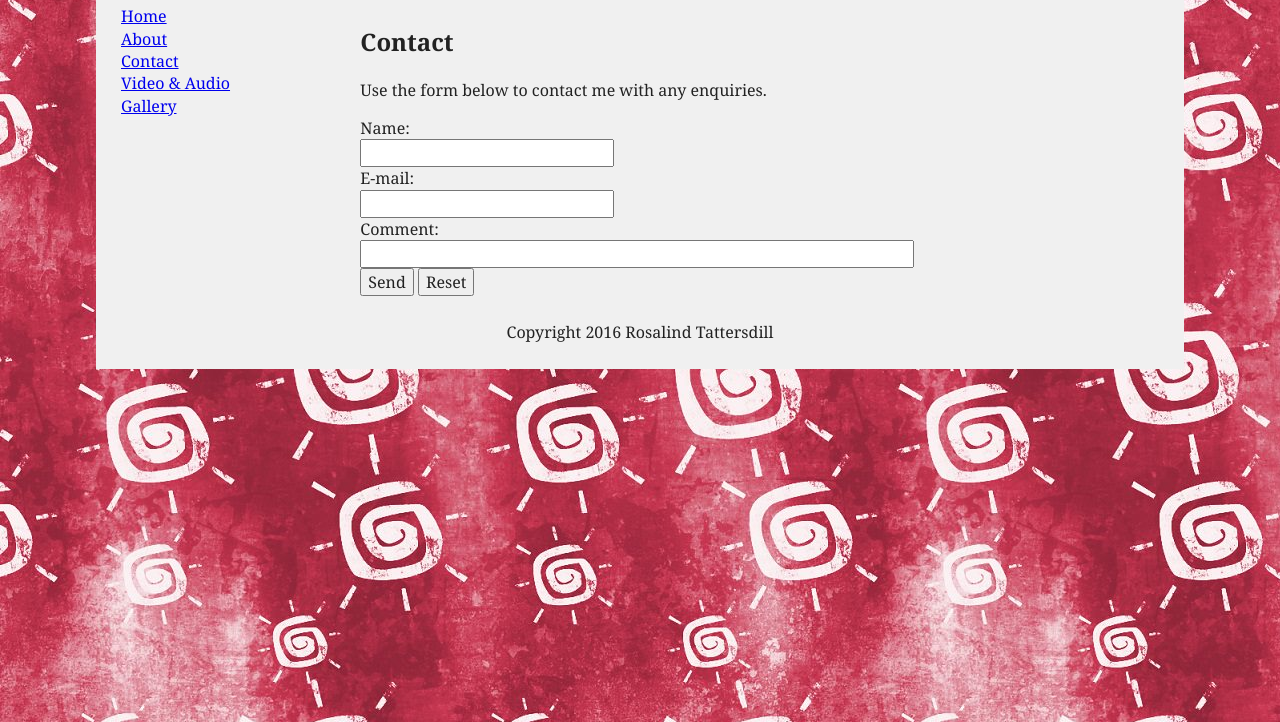
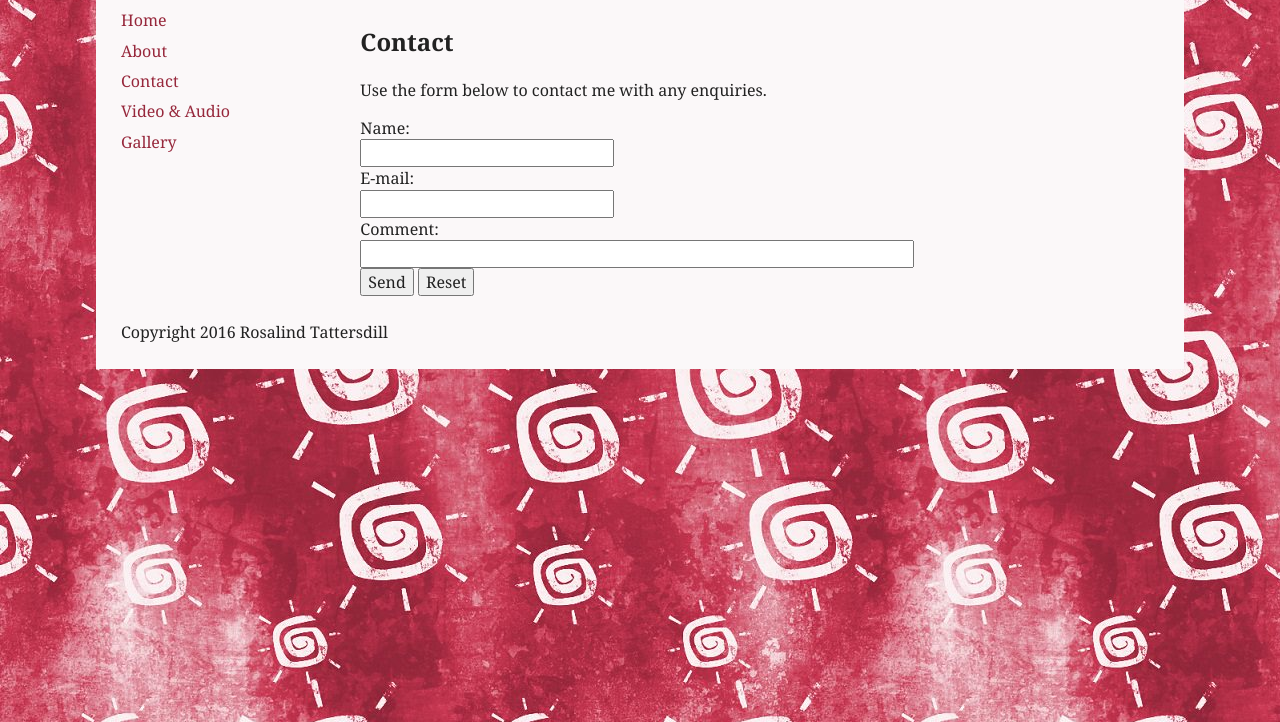
Before and after one commit to RosehipQuartz/rosehipquartz.github.io, a plain HTML site: page contact.html in a window 1280 px wide. Shown: the part 78-800 px from the top of the page. Drawn offline with Linux system fonts and the light colour scheme; a script that the page names is missing; a web font is replaced by a local one.

Commit message:
Add files via upload

```diff
--- a/css/styles.css
+++ b/css/styles.css
@@ -4,7 +4,7 @@ width: 100%;
 height: 100%;
 padding: 0px;
 background-image: url(../img/bg.jpg);
-background-color: #f0f0f0;
+background-color: #fbf8f9;
 }
 
 #wrap {
@@ -13,7 +13,7 @@ padding: 0px;
 text-align: center;
 width: 85%;
 height: 100%;
-background-color: #f0f0f0;
+background-color: #fbf8f9;
 background-image: none;
 }
 
@@ -21,7 +21,9 @@ header h1 {
 margin: 0 25px 0.6em;
 padding: 0.6em 0 0;
 text-align: left;
+color: #97283c;
 }
+header h1 a:hover {text-decoration: none;}
 
 #incMenu {
 clear: both;
@@ -41,7 +43,13 @@ margin: 0 5px 0 25px;
 nav ul li {
 clear: both;
 float: left;
+margin: 4px 0;
 }
+nav a, header h1 a {
+color: #97283c;
+text-decoration: none;
+}
+nav a:hover {text-decoration: underline;}
 
 main {
 clear: none;
@@ -51,23 +59,18 @@ text-align: left;
 margin: 0 5px 0 25px;
 }
 
-video {
-width: 100%;
-}
-
+video, audio {width: 100%;}
 .videoWrapper {
 position: relative;
 padding-bottom: 56.25%; /* 16:9 */
 padding-top: 25px;
-	height: 0;
-}
+height: 0;}
 .videoWrapper iframe {
 position: absolute;
 top: 0;
 left: 0;
 width: 100%;
-	height: 100%;
-}
+height: 100%;}
 
 #incFooter {
 clear: both;
@@ -77,5 +80,6 @@ width: 100%;
 footer {
 width: 100%;
 padding: 25px 0;
+text-align: left;
 }
-footer p {margin: 0;}
+footer p {margin: 0 25px;}
```
Lines whose indentation alone changed are shown as unchanged.
